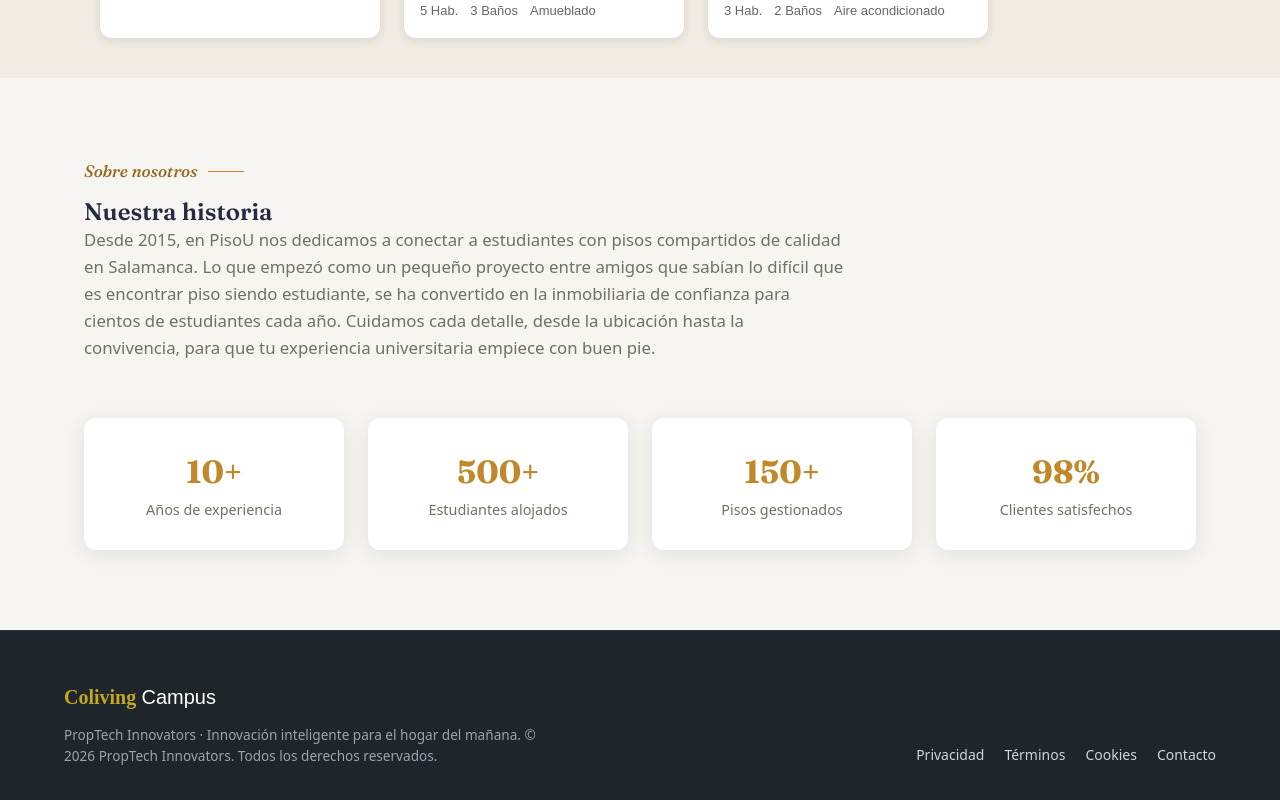
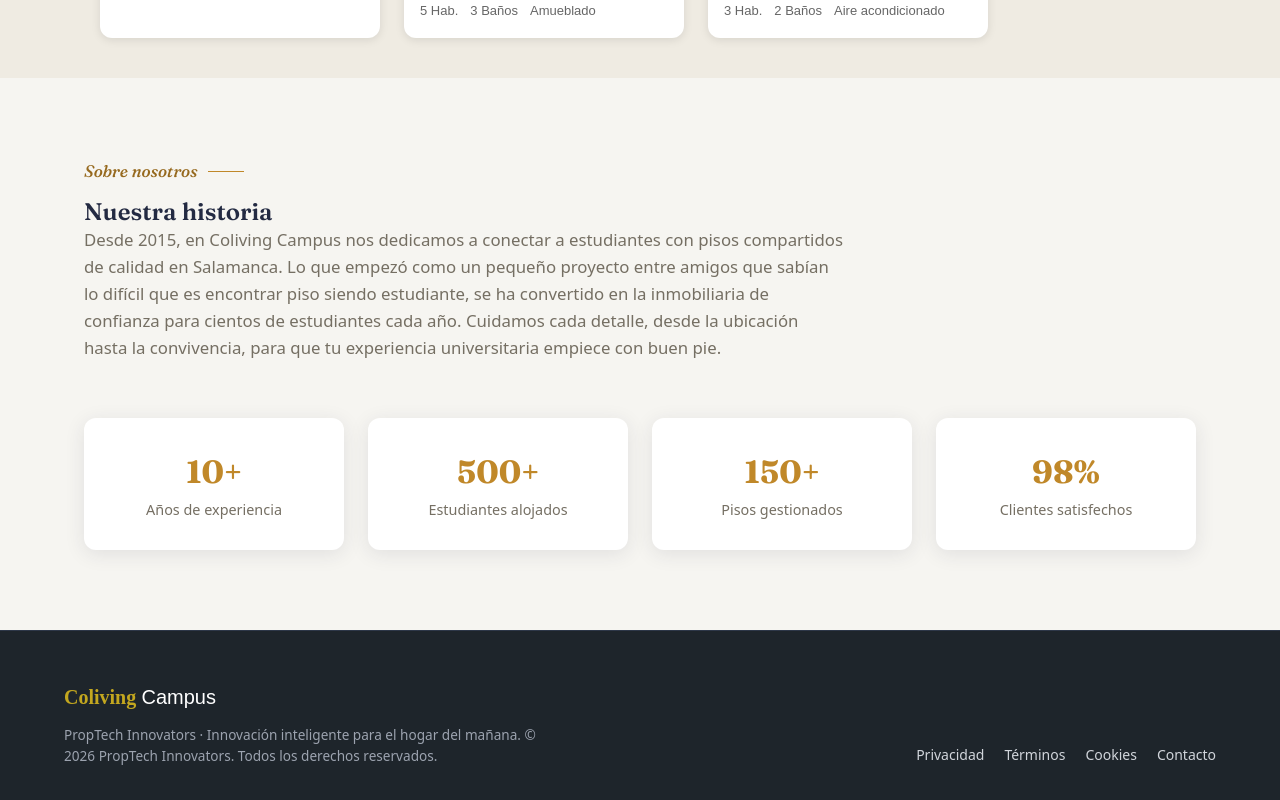
Before and after one commit to mxu-init/Inmobiliaria, a React (Vite) app: page / in a window 1280 px wide. Shown: the part 1158-1958 px from the top of the page. Built offline with nearby package versions, Linux system fonts and the light colour scheme.

Commit message:
fix: change PisoU for Coliving Campus in History.jsx

```diff
--- a/src/components/history/History.jsx
+++ b/src/components/history/History.jsx
@@ -14,7 +14,7 @@ function History() {
         <p className="kicker">Sobre nosotros</p>
         <h2>Nuestra historia</h2>
         <p className="historyText">
-          Desde 2015, en PisoU nos dedicamos a conectar a estudiantes con
+          Desde 2015, en Coliving Campus nos dedicamos a conectar a estudiantes con
           pisos compartidos de calidad en Salamanca. Lo que empezó como un
           pequeño proyecto entre amigos que sabían lo difícil que es
           encontrar piso siendo estudiante, se ha convertido en la
```
